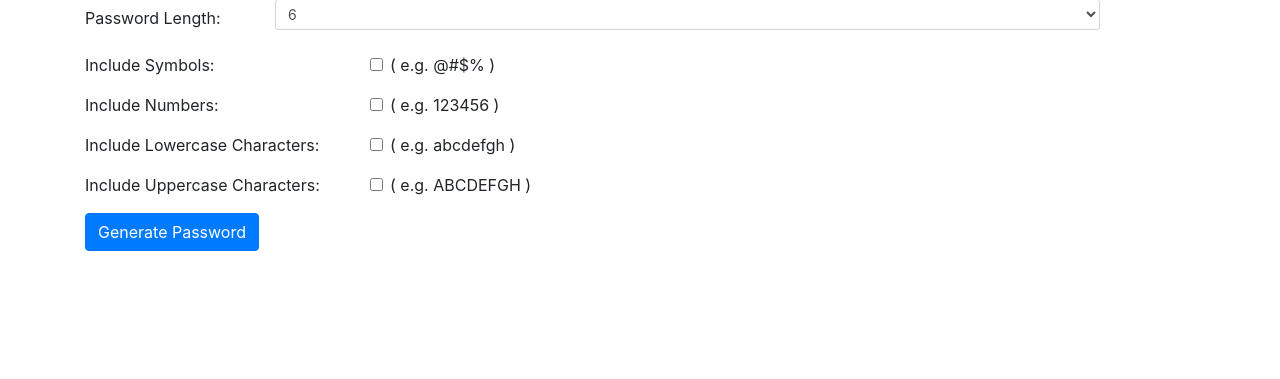
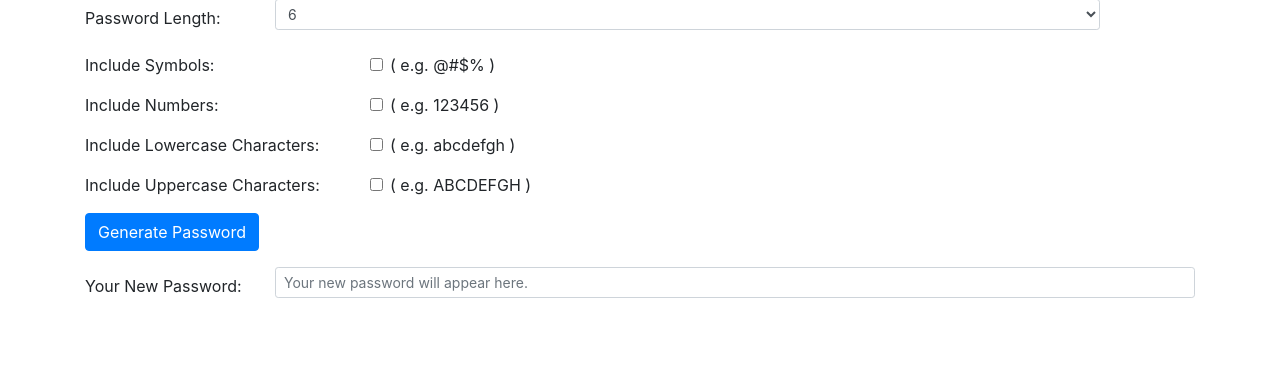
Before and after one commit to YashAgrawal9265/Password-Generator, a Flask app: page / in a window 1280 px wide. Shown: the part 73-452 px from the top of the page. Run offline with Flask 2, Linux system fonts and the light colour scheme.

Commit message:
Now user can send a post request and can generate a new password

```diff
--- a/app.py
+++ b/app.py
@@ -1,4 +1,11 @@
 from flask import Flask, redirect, url_for, render_template, request, flash
+import string
+import random
+
+lowerCaseCharacter = string.ascii_lowercase
+upperCaseCharacter = string.ascii_uppercase
+numericDigits = string.digits
+specialSymbols= string.punctuation
 
 app = Flask(__name__)
 @app.route('/', methods=["GET","POST"])
@@ -9,8 +16,23 @@ def home():
         passNumbers = request.form.get('passNumbers')
         passLower = request.form.get('passLower')
         passUpper = request.form.get('passUpper')
-        print(f"{passLength}, {passSymbols}, {passNumbers}, {passLower}, {passUpper}");
-        return redirect(url_for('home'))
+
+        # Algorithm for generation password
+        password = []
+        if passSymbols == 'on':
+            password.extend(specialSymbols)
+            password.extend(lowerCaseCharacter)
+            password.extend(upperCaseCharacter)
+            password.extend(numericDigits)
+        else:
+            password.extend(lowerCaseCharacter)
+            password.extend(upperCaseCharacter)
+            password.extend(numericDigits)
+
+        password=random.sample(password,int(passLength))
+        newPassword = "".join(password)
+        # print(f"{passLength}, {passSymbols}, {passNumbers}, {passLower}, {passUpper}");
+        return render_template('index.html', newPassword= newPassword)
 
     return render_template('index.html')
 
--- a/templates/index.html
+++ b/templates/index.html
@@ -84,7 +84,7 @@
                 <div class="col-sm-3">Include Numbers:</div>
                 <div class="col-sm-9">
                     <div class="form-check">
-                        <input class="form-check-input" name="passNumbers" type="checkbox" id="passNumbers">
+                        <input class="form-check-input" name="passNumbers" type="checkbox" id="passNumbers" required>
                         <label class="form-check-label" for="gridCheck1">
                             ( e.g. 123456 )
                         </label>
@@ -94,7 +94,7 @@
                 <div class="col-sm-3">Include Lowercase Characters:</div>
                 <div class="col-sm-9">
                     <div class="form-check">
-                        <input class="form-check-input" name="passLower" type="checkbox" id="passLower">
+                        <input class="form-check-input" name="passLower" type="checkbox" id="passLower" required>
                         <label class="form-check-label" for="gridCheck1">
                             ( e.g. abcdefgh )
                         </label>
@@ -104,7 +104,7 @@
                 <div class="col-sm-3">Include Uppercase Characters:</div>
                 <div class="col-sm-9">
                     <div class="form-check">
-                        <input class="form-check-input" name="passUpper" type="checkbox" id="passUpper">
+                        <input class="form-check-input" name="passUpper" type="checkbox" id="passUpper" required>
                         <label class="form-check-label" for="gridCheck1">
                             ( e.g. ABCDEFGH )
                         </label>
@@ -116,6 +116,16 @@
                     <button type="submit" class="btn btn-primary">Generate Password</button>
                 </div>
             </div>
+            <div class="form-group row">
+                <label for="inputEmail3" class="col-sm-2 col-form-label">Your New Password:</label>
+                <div class="col-sm-10">
+                    {% if newPassword %}
+                  <input type="text" class="form-control form-control-sm" id="inputEmail3" placeholder="Your new password will appear here." value={{newPassword}}>
+                  {% else %}
+                  <input type="text" class="form-control form-control-sm" id="inputEmail3" placeholder="Your new password will appear here.">
+                  {% endif %}
+                </div>
+              </div>
         </form>
     </div>
 
```
